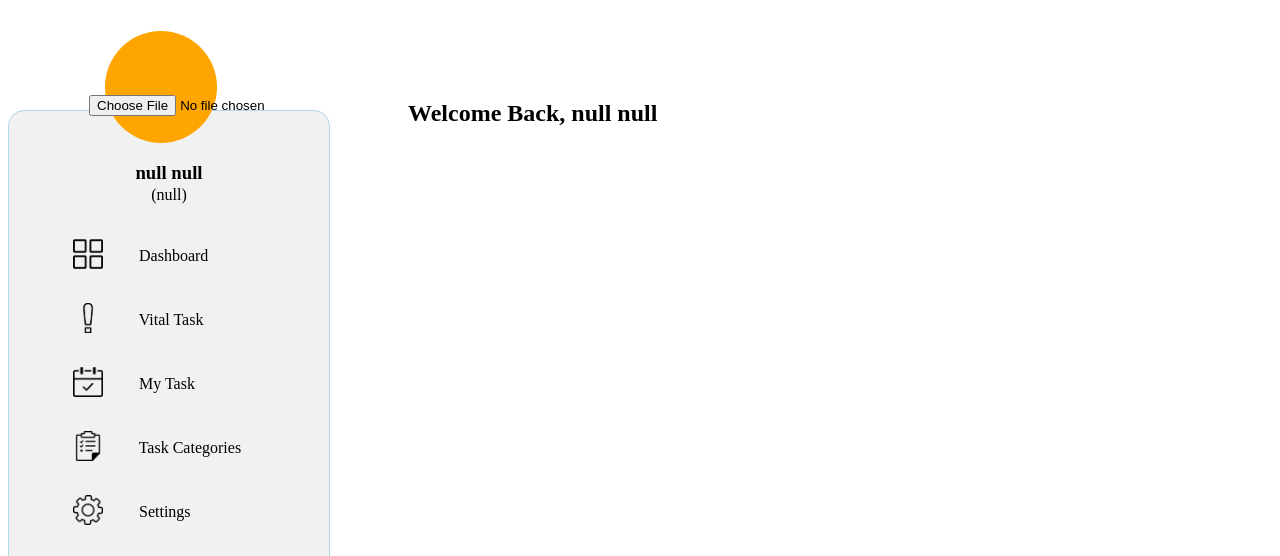
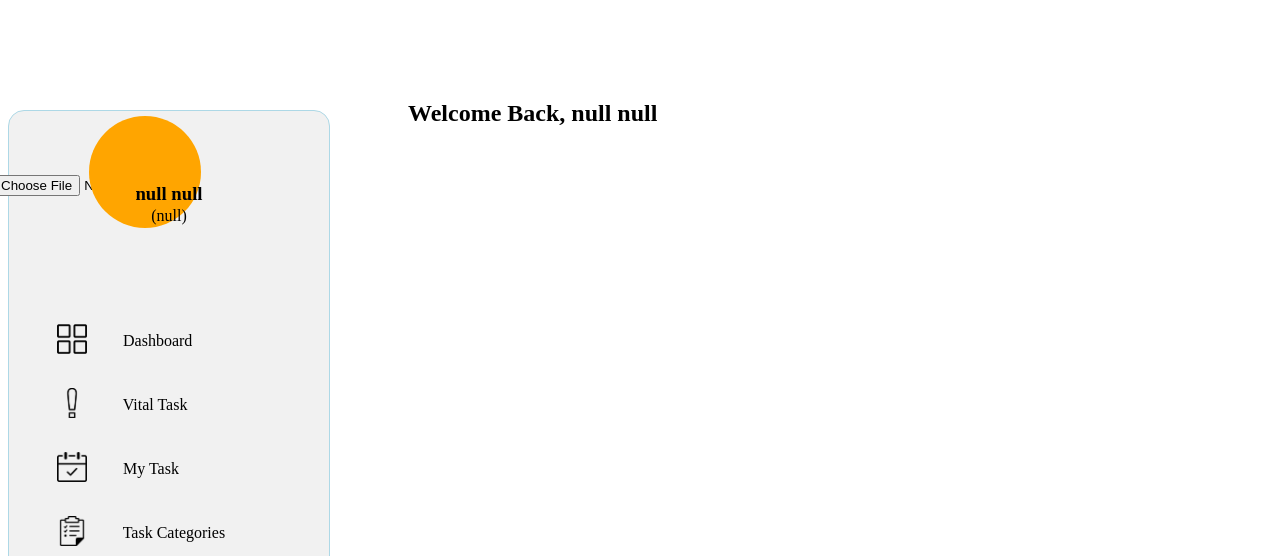
Before and after one commit to rukieya33/todos-list-app-production, a plain HTML site: page todos-list-app-main/public/view/my_profile.html in a window 1280 px wide. Shown: the part 188-744 px from the top of the page. Drawn offline with Linux system fonts and the light colour scheme.

Commit message:
Update my_profile.html

```diff
--- a/todos-list-app-main/public/view/my_profile.html
+++ b/todos-list-app-main/public/view/my_profile.html
@@ -26,8 +26,10 @@
 <main>
 
     <ul id="content">
-
-        <div class="icon" id="preview"><input type="file" id="uploadButton" accept="image/*"></div>
+         <form id="uploadButton">
+             <input type="file" id="imageInput" accept="image/*"
+         </form>
+        <div class="icon" id="preview"></div>
         <li><a href="/"><img src="../images/four-squares-line-icon.png" width="30"> Dashboard</a></li>
         <li><a href="/about"><img src="../images/image.png" width="30"> Vital Task</a></li>
         <li><a href="/contact"><img src="../images/calendar-checkmark-line-icon.png" width="30"> My Task</a></li>
```
